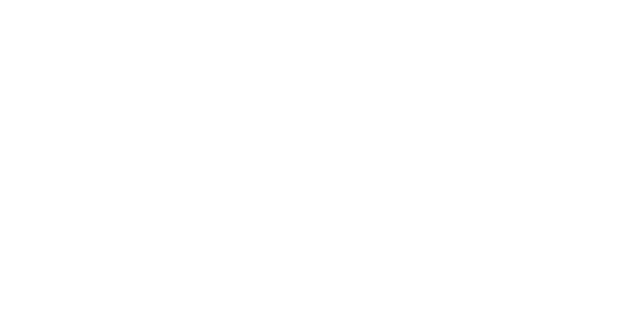
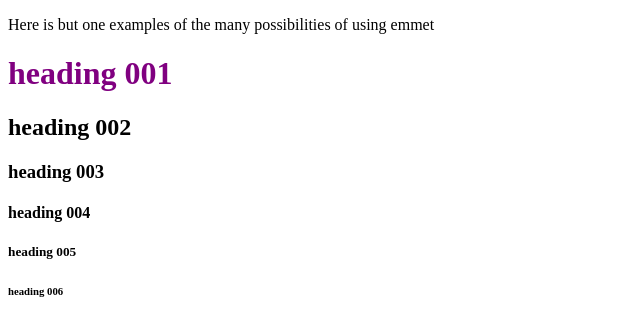
Before and after one commit to AlexisMJones/ALEXAKISSWEB, a plain HTML site: page 006_emmet/index.html in a window 1280 px wide. Shown: the whole page, without its empty margins (0-640 px from the left). Drawn offline with Linux system fonts and the light colour scheme.

Commit message:
emmet notes

```diff
--- a/006_emmet/index.html
+++ b/006_emmet/index.html
@@ -2,7 +2,7 @@
 <html lang="en">
 <head>
     <meta charset="UTF-8">
-    <title>Title</title>
+    <title></title>
 
     <style>
 
@@ -14,10 +14,17 @@
 </head>
 <body>
 
+<!--p{Here is but one examples of the many possibilities of using emmet}-->
 
+<p>Here is but one examples of the many possibilities of using emmet</p>
 
-
-
+<!--h${heading $$$}*6-->
+<h1>heading 001</h1>
+<h2>heading 002</h2>
+<h3>heading 003</h3>
+<h4>heading 004</h4>
+<h5>heading 005</h5>
+<h6>heading 006</h6>
 
 
 </body>
```
